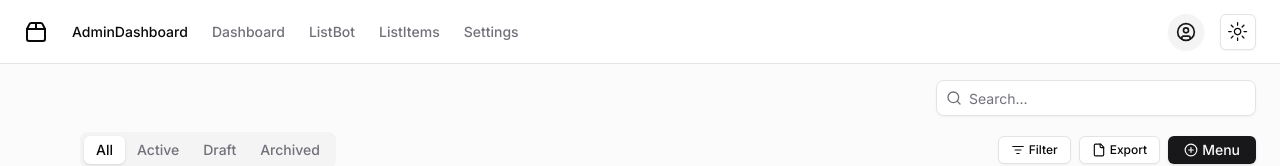
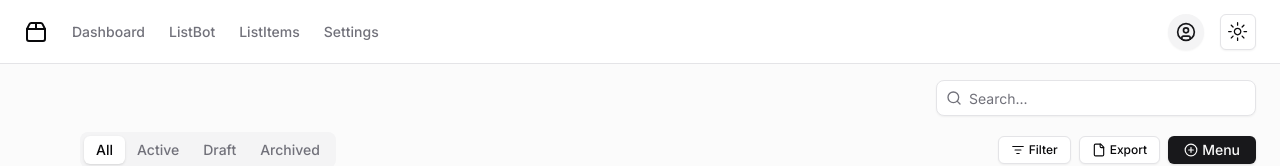
Before and after one commit to miftt/statusbotv2, a Next.js app: page /admin/dashboard in a window 1280 px wide. Shown: the top 166 px of the page. Built offline with nearby package versions, Linux system fonts and the light colour scheme; no server answers.

Commit message:
fix issue

```diff
--- a/src/app/navbar.tsx
+++ b/src/app/navbar.tsx
@@ -59,12 +59,14 @@ export default function Navbar() {
           >
             <Package2 className="h-6 w-6" />
           </Link>
+          {session?.user?.role === 'admin' && (
           <Link
             href="/admin/dashboard"
             className={`${isActive('/admin/dashboard')} transition-colors hover:text-foreground`}
           >
             AdminDashboard
           </Link>
+          )}
           <Link
             href="/"
             className={`${isActive('/')} transition-colors hover:text-foreground`}
```
